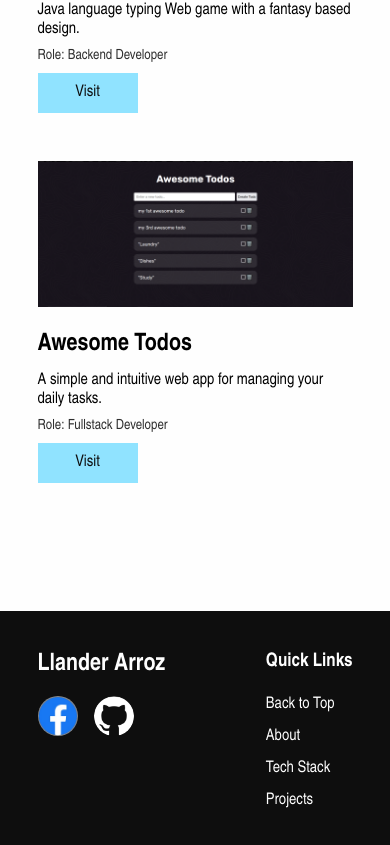
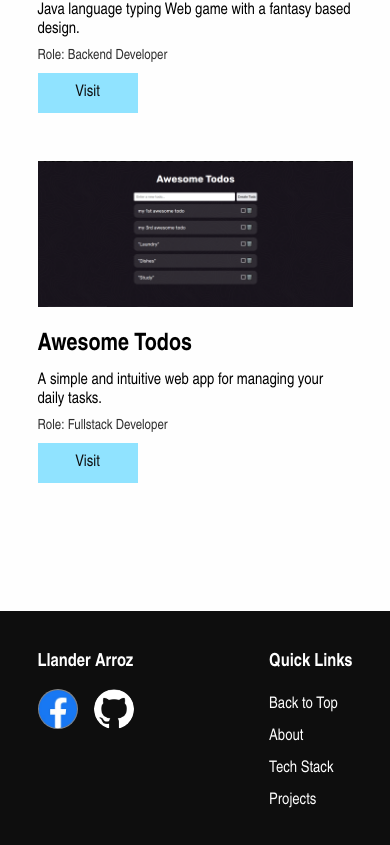
Before and after one commit to Llander15/LlanderArroz-Portfolio, a React (Vite) app: page / in a window 390 px wide. Shown: the part 4241-5086 px from the top of the page. Built offline with nearby package versions, Linux system fonts and the light colour scheme.

Commit message:
footer update for mobile

```diff
--- a/src/Components/Footer.jsx
+++ b/src/Components/Footer.jsx
@@ -7,7 +7,7 @@ function Footer() {
         <section id="footer">
             <div className="footer-container container">
                 <div className="footer-left">
-                    <h2>Llander Arroz</h2>
+                    <h2 className="footer-name">Llander Arroz</h2>
                     <div className="footer-socials">
                         <div className="social-link">
                             <a href="https://www.facebook.com/llander.arroz" target="_blank">
--- a/src/index.css
+++ b/src/index.css
@@ -368,3 +368,11 @@
     color: rgb(144, 227, 255);
     text-decoration: underline;
 }
+@media screen and (max-width: 600px) {
+    .footer-name{
+        font-size: 18px;
+    }
+    .quick-link-title{
+        font-size: 18px;
+    }
+}
```
